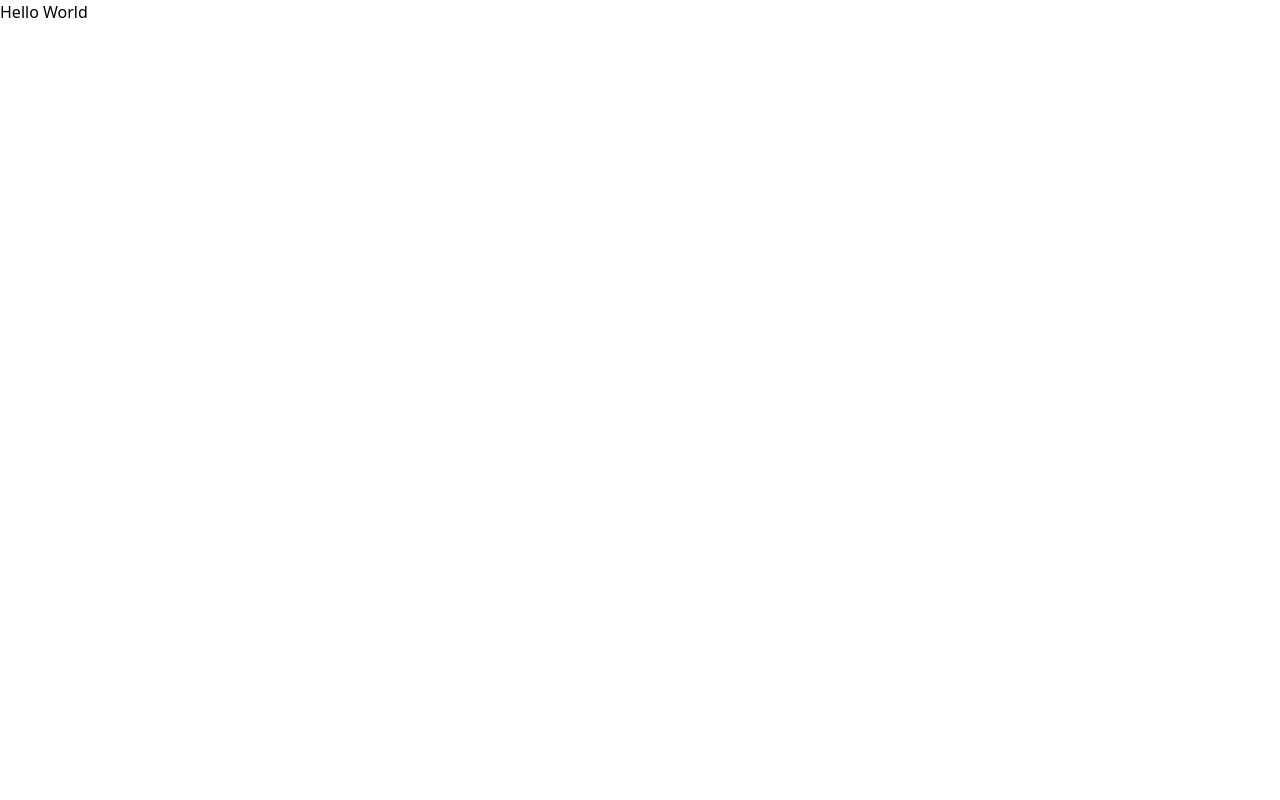
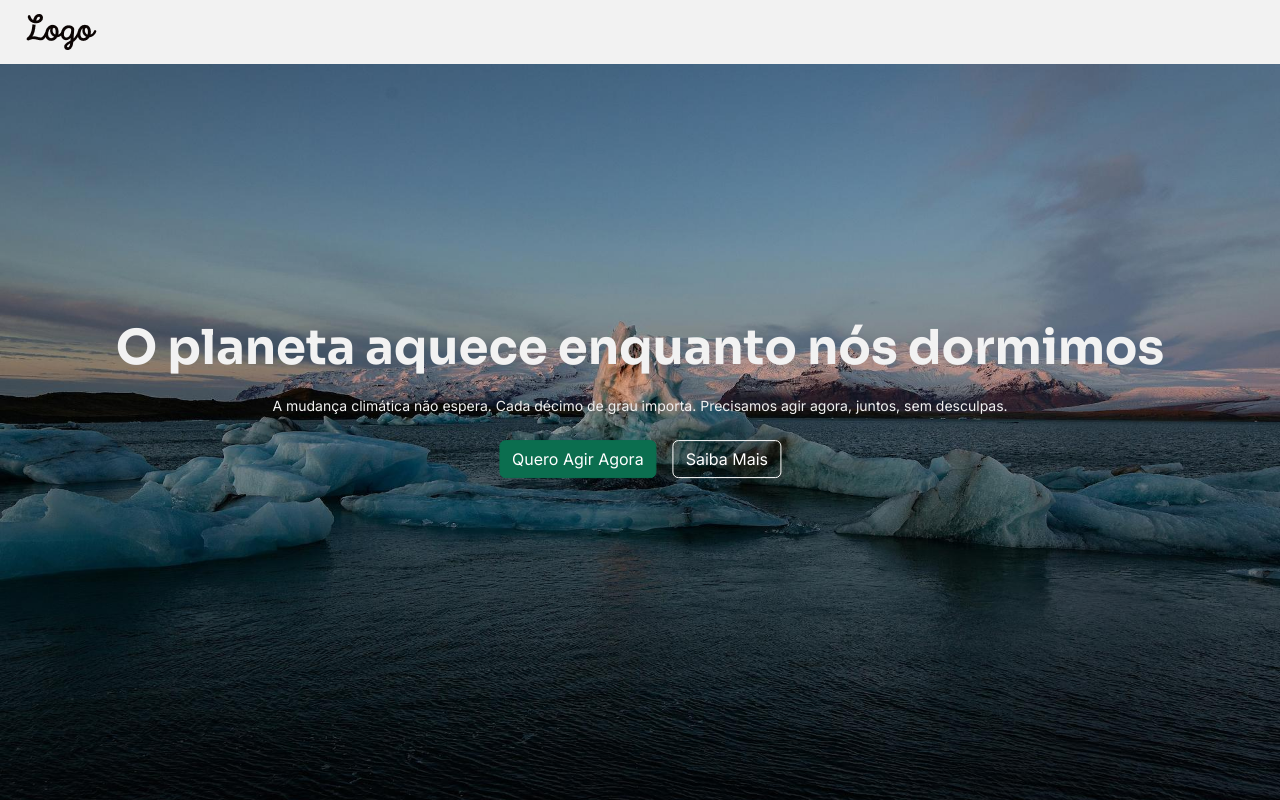
Before and after one commit to tjbarbosadev/ods13-project, a plain HTML site: page index.html in a window 1280 px wide. Drawn offline with nearby package versions, Linux system fonts and the light colour scheme.

Commit message:
feat: header and hero section

```diff
--- a/index.html
+++ b/index.html
@@ -3,10 +3,37 @@
   <head>
     <meta charset="UTF-8" />
     <meta name="viewport" content="width=device-width, initial-scale=1.0" />
-    <script src="https://cdn.jsdelivr.net/npm/@tailwindcss/browser@4"></script>
     <title>Document</title>
+    <link rel="preconnect" href="https://fonts.googleapis.com" />
+    <link rel="preconnect" href="https://fonts.gstatic.com" crossorigin />
+    <link
+      href="https://fonts.googleapis.com/css2?family=Inter:ital,opsz,wght@0,14..32,100..900;1,14..32,100..900&family=Sora:wght@100..800&display=swap"
+      rel="stylesheet"
+    />
+    <link rel="stylesheet" href="./src/assets/styles/styles.css" />
   </head>
   <body>
-    <h1>Hello World</h1>
+    <header>
+      <div class="logo">
+        <img src="./src/assets/images/logo.png" alt="ODS 13" />
+      </div>
+    </header>
+    <main>
+      <section class="hero">
+        <div class="cta">
+          <div class="intro">
+            <h1>O planeta aquece enquanto nós dormimos</h1>
+            <h2>
+              A mudança climática não espera. Cada décimo de grau importa.
+              Precisamos agir agora, juntos, sem desculpas.
+            </h2>
+          </div>
+          <div class="button-wrapper">
+            <button class="primary">Quero Agir Agora</button>
+            <button class="secondary">Saiba mais</button>
+          </div>
+        </div>
+      </section>
+    </main>
   </body>
 </html>
--- /dev/null
+++ b/src/assets/styles/styles.scss
@@ -0,0 +1,162 @@
+/* CSS Reset */
+*,
+*::before,
+*::after {
+  margin: 0;
+  padding: 0;
+  box-sizing: border-box;
+}
+
+html {
+  font-size: 100%;
+  line-height: 1.15;
+  -webkit-text-size-adjust: 100%;
+}
+
+body {
+  margin: 0;
+  font-family: "Inter", sans-serif;
+  line-height: 1.5;
+  font-optical-sizing: auto;
+  font-style: normal;
+}
+
+main {
+  display: block;
+}
+
+h1,
+h2,
+h3,
+h4,
+h5,
+h6,
+p,
+figure,
+blockquote,
+dl,
+dd {
+  margin: 0;
+}
+
+ul,
+ol {
+  margin: 0;
+  padding: 0;
+  list-style: none;
+}
+
+a {
+  text-decoration: none;
+  color: inherit;
+}
+
+img,
+picture,
+video,
+canvas,
+svg {
+  display: block;
+  max-width: 100%;
+}
+
+button,
+input,
+textarea,
+select {
+  font: inherit;
+}
+
+button {
+  border: none;
+  background: none;
+  cursor: pointer;
+}
+
+table {
+  border-collapse: collapse;
+  border-spacing: 0;
+}
+
+[hidden] {
+  display: none !important;
+}
+
+header {
+  width: 100%;
+  padding: 14px 20px;
+  background-color: #f2f2f2;
+  position: fixed;
+  top: 0;
+  z-index: 1;
+}
+
+.hero {
+  width: 100vw;
+  height: 100vh;
+  background-image: url("../images/hero-bg.jpg");
+  background-size: cover;
+  background-position: center;
+  position: relative;
+}
+
+.cta {
+  text-align: center;
+  display: flex;
+  flex-direction: column;
+  gap: 24px;
+  width: 89%;
+  position: absolute;
+  top: 50%;
+  left: 50%;
+  transform: translate(-50%, -50%);
+  color: #f2f2f2;
+
+  .intro {
+    display: flex;
+    flex-direction: column;
+    gap: 20px;
+
+    h1 {
+      font-family: "Sora", sans-serif;
+      font-size: 48px;
+      line-height: 110%;
+      font-weight: bold;
+    }
+
+    h2 {
+      font-size: 14px;
+      font-weight: 400;
+      line-height: 150%;
+    }
+  }
+
+  .button-wrapper {
+    display: flex;
+    gap: 16px;
+    justify-content: center;
+
+    button {
+      display: flex;
+      padding: 6px 12px;
+      justify-content: center;
+      align-items: center;
+      gap: 8px;
+      text-transform: capitalize;
+
+      &.primary {
+        color: #ffffff;
+        border-radius: 6px;
+        border: 1px solid #0b6e4f;
+        background: #0b6e4f;
+      }
+
+      &.secondary {
+        color: #ffffff;
+        border-radius: 6px;
+        border: 1px solid #ffffff;
+        background: transparent;
+      }
+    }
+  }
+}
```
Also changed, not shown: src/assets/images/hero-bg.jpg (added), src/assets/images/hero-desktop.jpg (added), src/assets/images/hero-mobile.jpg (added), src/assets/images/hero-tablet.jpg (added), src/assets/images/logo.png (added), src/assets/styles/styles.css (added).
